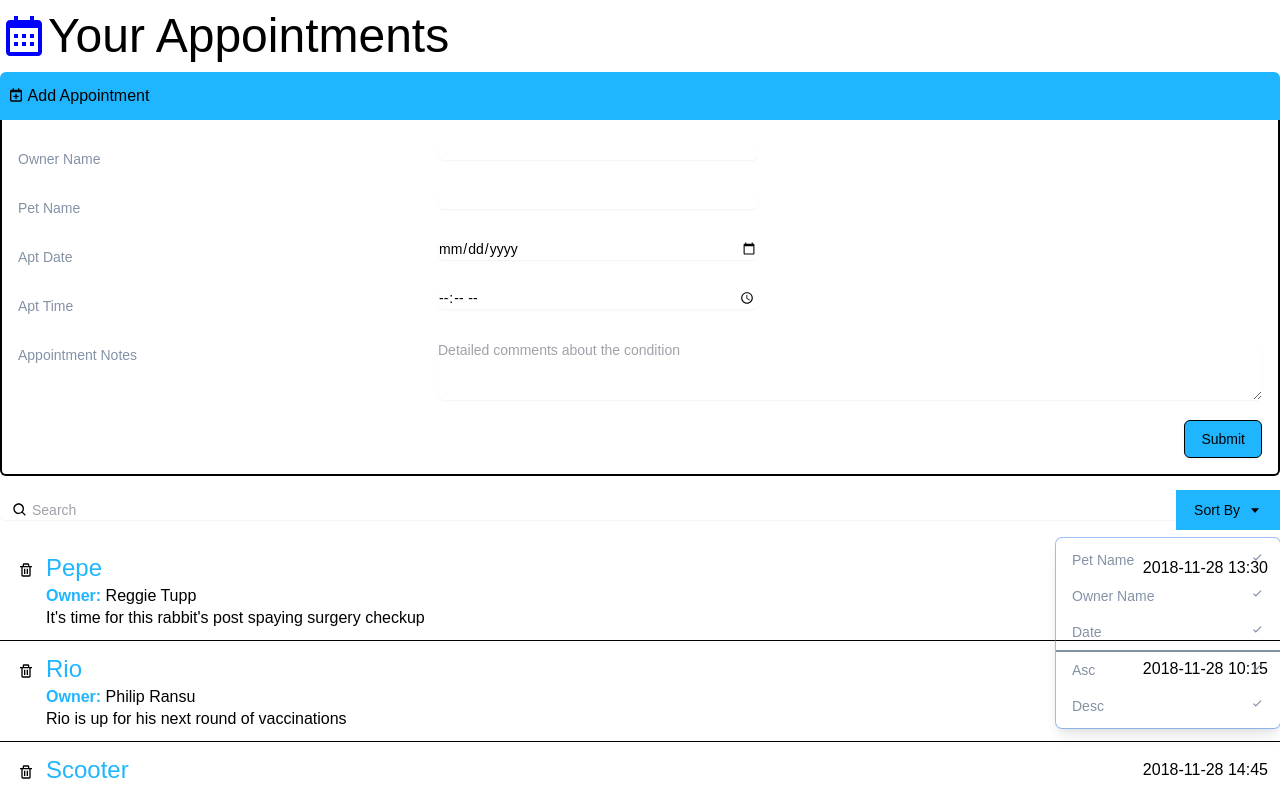
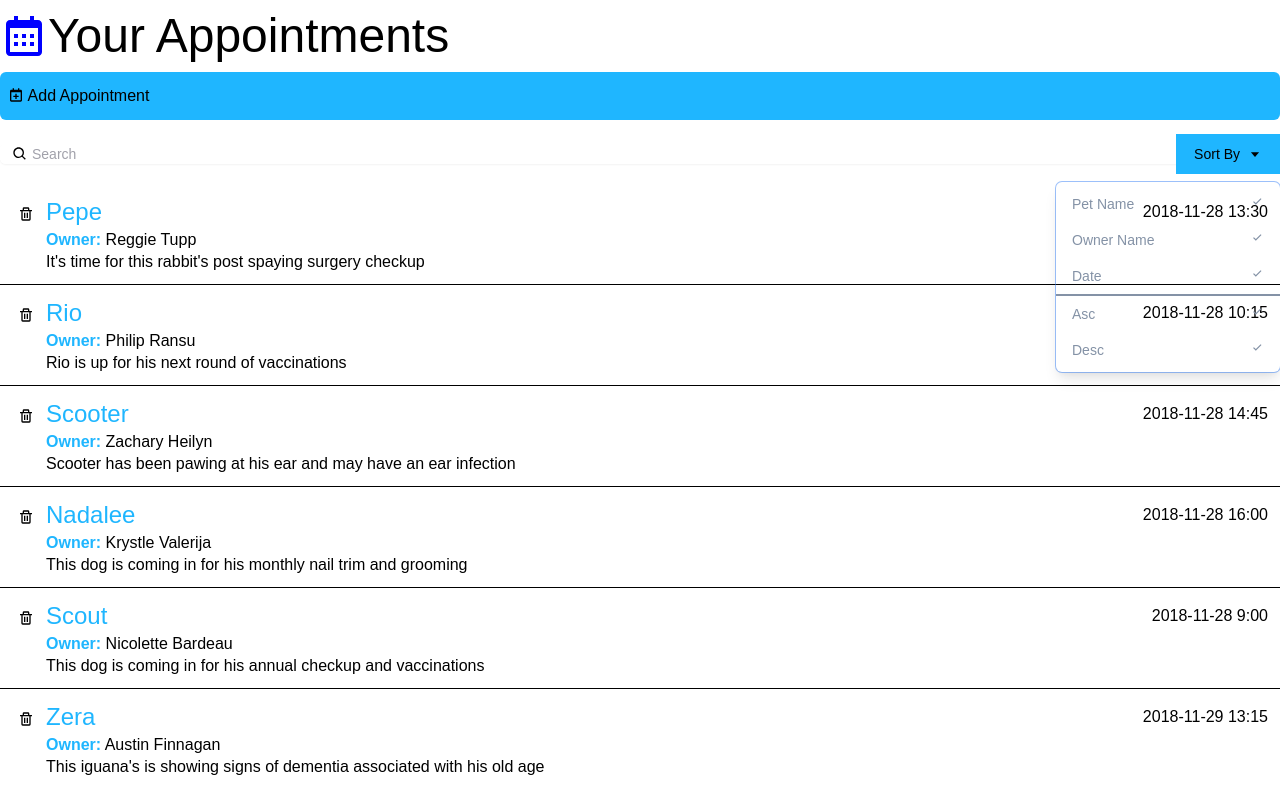
Before and after one commit to hadi14250/react-interface, a React (Create React App) app: page / in a window 1280 px wide. Shown: the top 789 px of the page. Built offline with nearby package versions, Linux system fonts and the light colour scheme.

Commit message:
added onclick to the button to toggle only when the button is clicked using useState

```diff
--- a/src/components/AddAppointment.js
+++ b/src/components/AddAppointment.js
@@ -1,12 +1,27 @@
 import { BiCalendarPlus } from "react-icons/bi";
+import { useState } from "react";
 
 const AddAppointment = () => {
+
+  let[toggelForm, setToggleForm] = useState(false);
+
   return (
     <div>
-      <button className="bg-blue text-white px-2 py-3 w-full text-left rounded-t-md">
+      <button
+      className={
+        `bg-blue text-white px-2 py-3 w-full text-left ${
+        toggelForm ? "rounded-t-md" : "rounded-md" }`
+      }
+        onClick={
+          () => setToggleForm(!toggelForm)
+        }
+      >
         <div><BiCalendarPlus className="inline-block align-text-top" />  Add Appointment</div>
       </button>
-      <div className="border-r-2 border-b-2 border-l-2 border-light-blue rounded-b-md pl-4 pr-4 pb-4">
+      {
+
+        toggelForm &&
+        <div className="border-r-2 border-b-2 border-l-2 border-light-blue rounded-b-md pl-4 pr-4 pb-4">
         <div className="sm:grid sm:grid-cols-3 sm:gap-4 sm:items-start  sm:pt-5">
           <label htmlFor="ownerName" className="block text-sm font-medium text-gray sm:mt-px sm:pt-2">
             Owner Name
@@ -66,6 +81,7 @@ const AddAppointment = () => {
           </div>
         </div>
       </div>
+      }
     </div>
   )
 }
```
